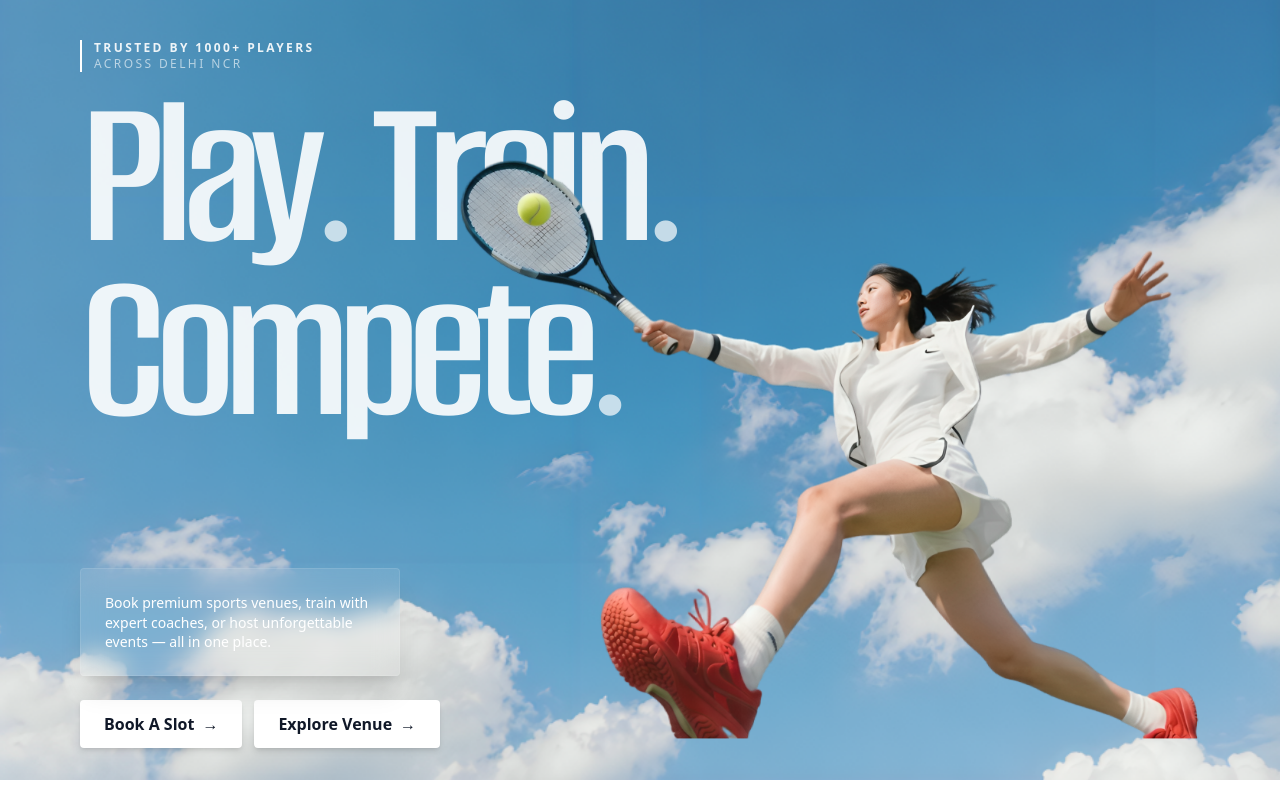
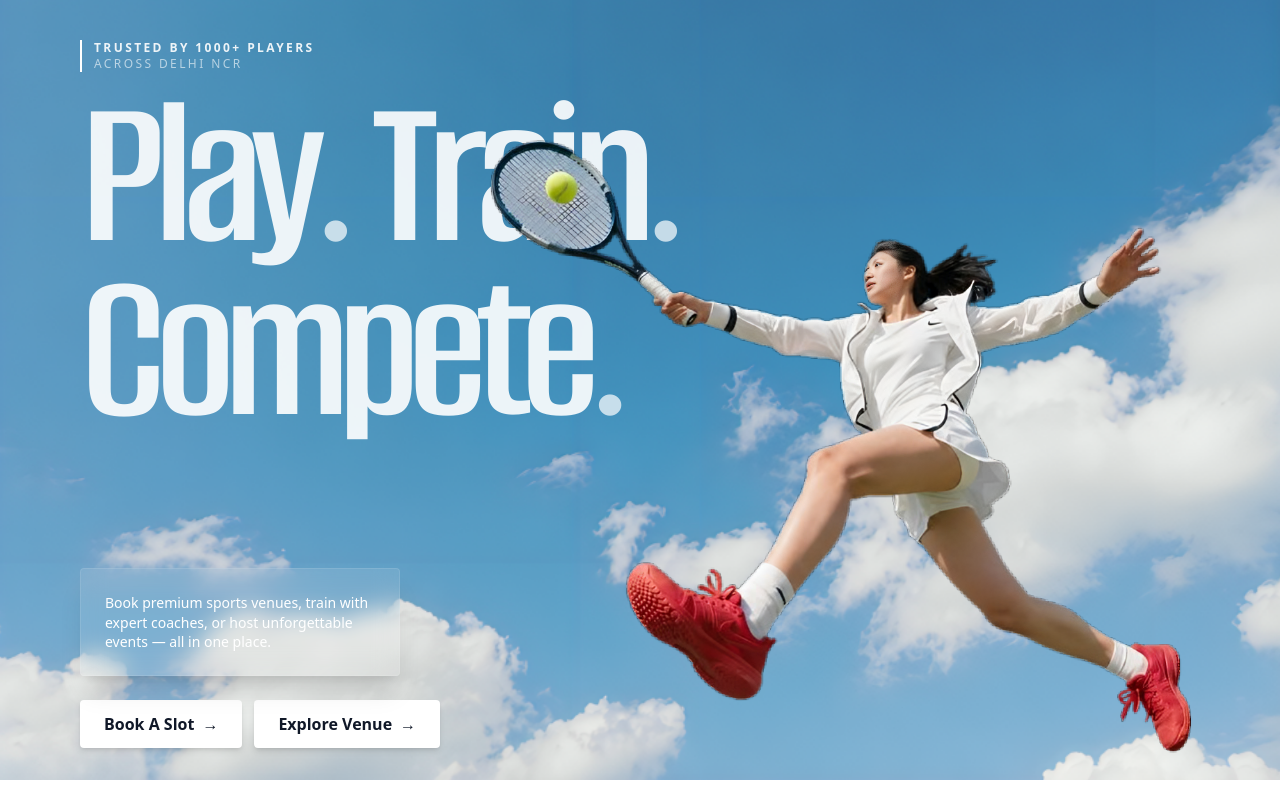
Before and after one commit to nixen-rohit/Smash2play, a Next.js app: page / in a window 1280 px wide. Shown: the part 820-1620 px from the top of the page. Built offline with nearby package versions, Linux system fonts and the light colour scheme.

Commit message:
hero_change

```diff
--- a/components/Hero.tsx
+++ b/components/Hero.tsx
@@ -43,7 +43,7 @@ const TennisHero = () => {
         transition={{ duration: 6, repeat: Infinity, ease: "easeInOut" }}
       >
         <Image
-          src="/Img/player.webp"
+          src="/Img/play.png"
           alt="Tennis Player Jumping"
           fill
           className="object-contain"
```
